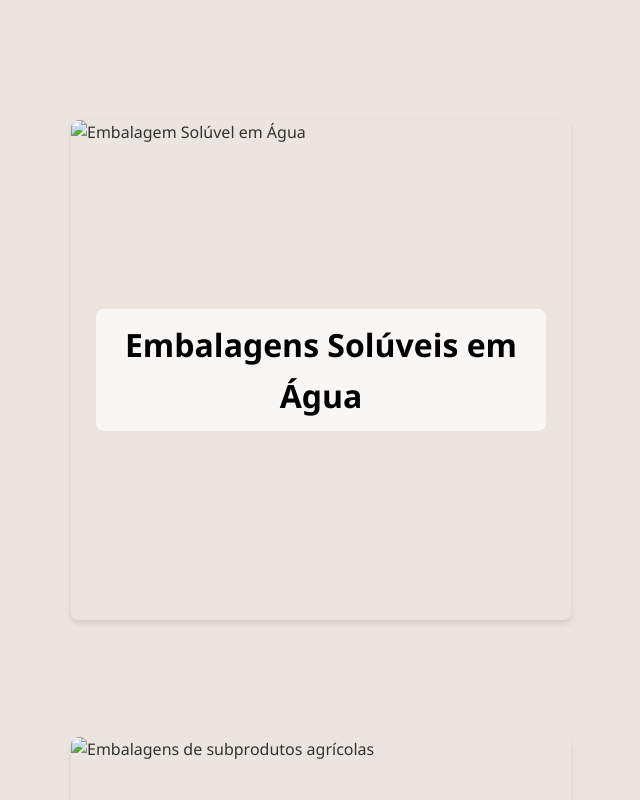
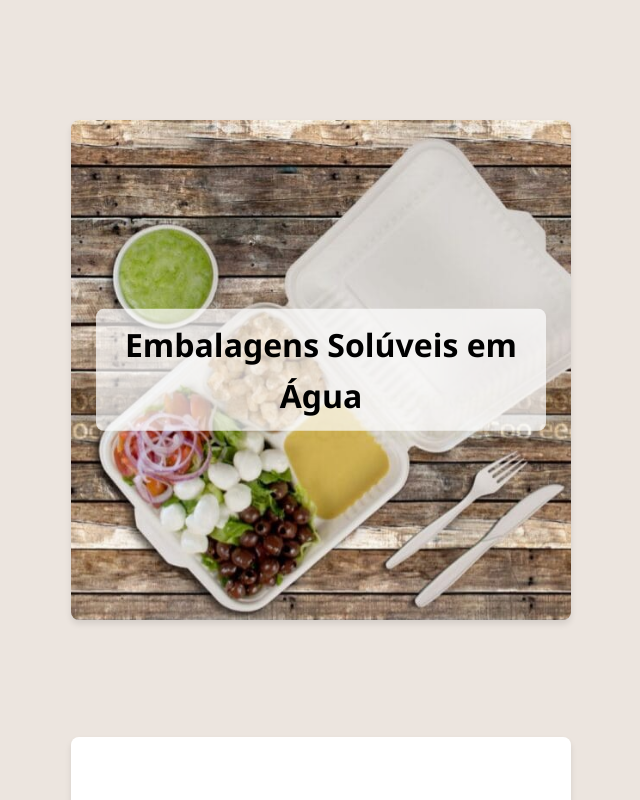
Before and after one commit to JuliaAS47/Unipers-Eco, a plain HTML site: page index.html in a window 1280 px wide. Shown: the part 820-1620 px from the top of the page, without its empty margins (319-959 px from the left). Drawn offline with Linux system fonts and the light colour scheme; the site is published under a folder, as on GitHub Pages, so addresses that start at the root find nothing.

Commit message:
Atualização 2.0

```diff
--- a/index.html
+++ b/index.html
@@ -50,7 +50,7 @@
             <!-- Cards de Embalagens Sustentáveis -->
             <div class="card-container">
                 <div class="card-img">
-                    <img src="/imagens/agua.jpeg" alt="Embalagem Solúvel em Água">
+                    <img src="imagens/agua.jpeg" alt="Embalagem Solúvel em Água">
                     <div class="text-overlay">
                         <h4>Embalagens Solúveis em Água</h4>
                     </div>
@@ -66,7 +66,7 @@
 
             <div class="card-container">
                 <div class="card-img">
-                    <img src="/imagens/agricola.jpeg" alt="Embalagens de subprodutos agrícolas">
+                    <img src="imagens/agricola.jpeg" alt="Embalagens de subprodutos agrícolas">
                     <div class="text-overlay">
                         <h4>Embalagens de Subprodutos Agrícolas</h4>
                     </div>
```
